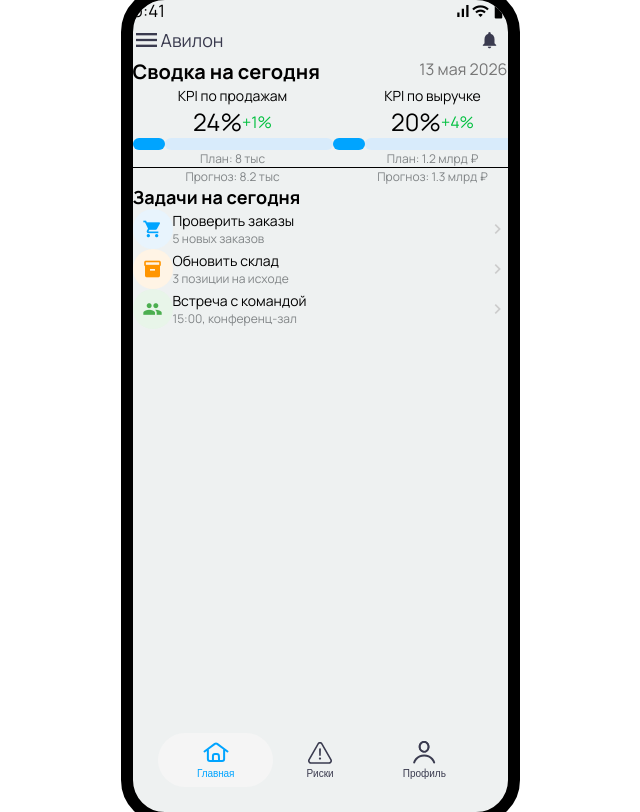
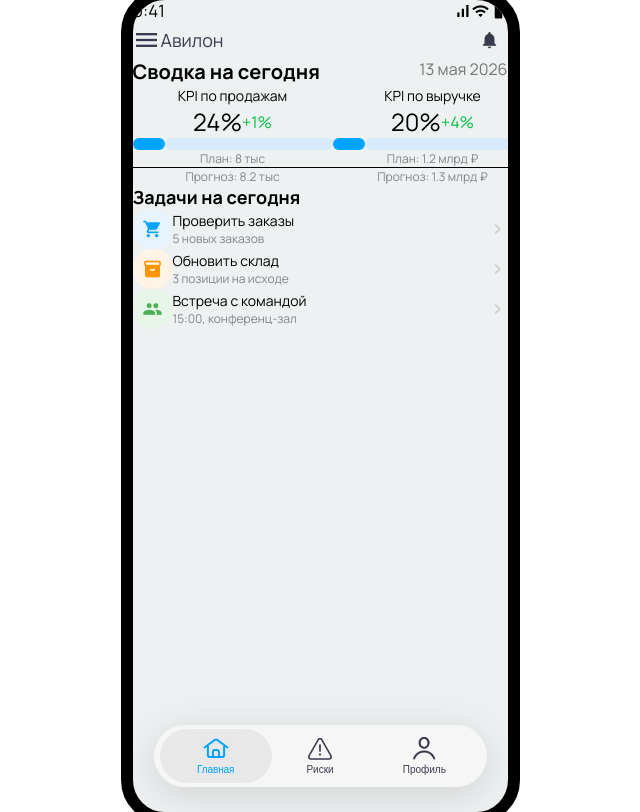
Before and after one commit to dzhuchkov-spider/avilon, a React (Vite) app: page / in a window 1280 px wide. Shown: the whole page, without its empty margins (320-960 px from the left). Built offline with nearby package versions, Linux system fonts and the light colour scheme.

Commit message:
TabBar Final

```diff
--- a/src/App.tsx
+++ b/src/App.tsx
@@ -132,18 +132,9 @@ function App() {
         </div>
 
         {/* Tab Bar */}
-        <div className="flex items-start justify-center pb-[25px] pt-[16px] px-[25px] relative shrink-0 w-full">
-          <div className="flex flex-1 items-start justify-center min-w-px px-[2px] relative">
-            <div className="absolute inset-[-4px]">
-              <div className="absolute inset-0 rounded-[296px] shadow-[0px_8px_40px_0px_rgba(0,0,0,0.12)]">
-                <div className="absolute bg-[rgba(255,255,255,0.65)] inset-0 rounded-[296px]" />
-                <div className="absolute bg-[#ddd] inset-0 mix-blend-color-burn rounded-[296px]" />
-                <div className="absolute bg-[#f7f7f7] inset-0 mix-blend-darken rounded-[296px]" />
-              </div>
-              <div className="absolute bg-[rgba(0,0,0,0)] inset-0 rounded-[296px]" />
-            </div>
-            <div className="flex flex-1 flex-col gap-px items-center justify-center min-w-px mr-[-8px] pb-[7px] pt-[6px] px-[8px] relative">
-              <div className="absolute bg-[#f5f5f5] inset-[0_-1.67px_0_-2px] rounded-[100px]" />
+        <div className="flex items-start justify-center pb-[25px] pt-[16px] px-[21px] relative shrink-0 w-full">
+          <div className="bg-[#F6F6F6] drop-shadow-[0px_8px_20px_rgba(0,0,0,0.12)] flex flex-1 items-start justify-center min-w-px px-[6px] py-[4px] relative rounded-[100px]">
+            <div className="bg-[#e8e8e8] flex flex-1 flex-col gap-px items-center justify-center min-w-px mr-[-8px] overflow-clip pb-[7px] pt-[6px] px-[8px] relative rounded-[100px]">
               <img src={tabHome} alt="" className="relative shrink-0 w-[28px] h-[28px]" />
               <p className="font-['Manrope:SemiBold',sans-serif] font-semibold leading-[12px] min-w-full relative shrink-0 text-[#00a4ff] text-[10px] text-center tracking-[-0.1px]">
                 Главная
```
